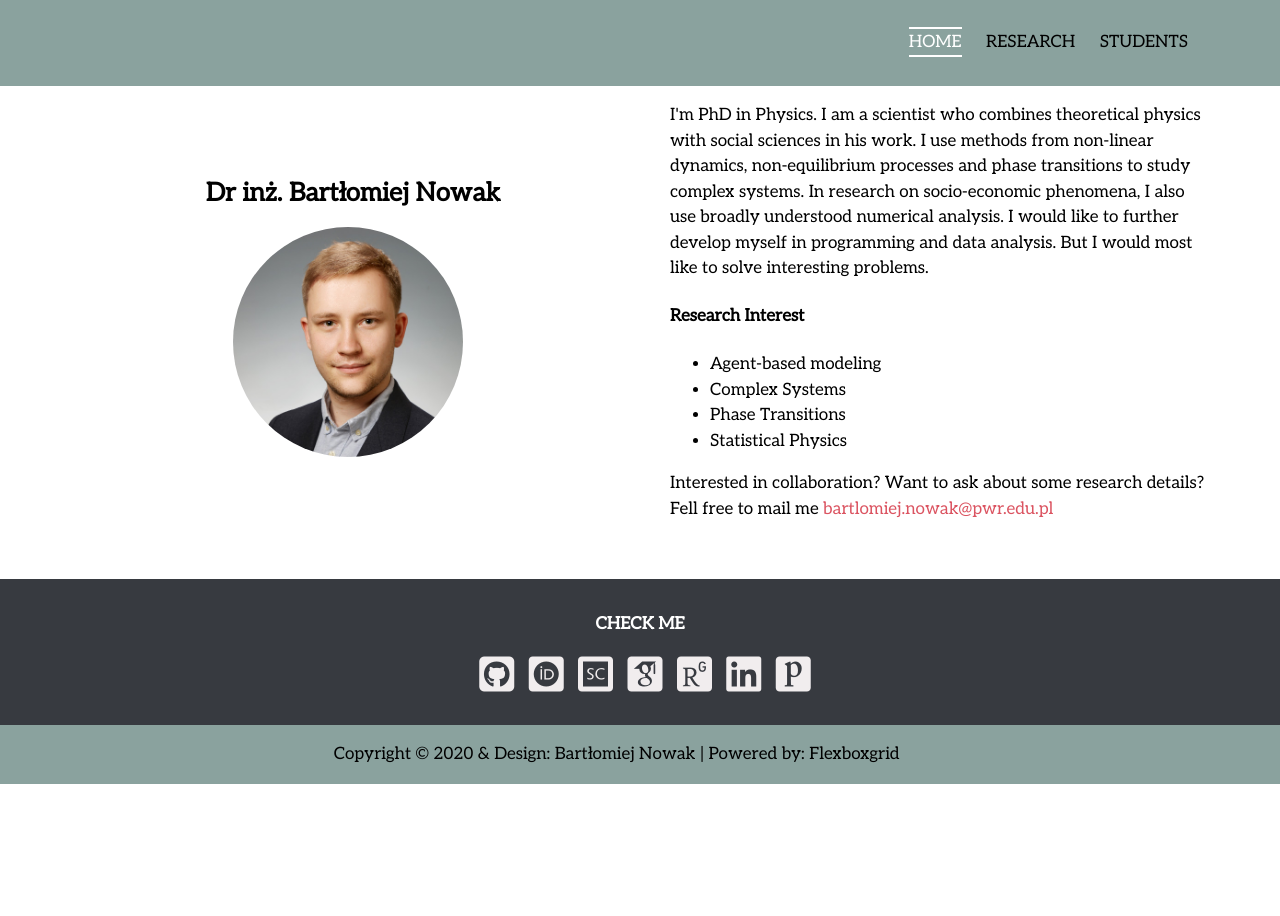
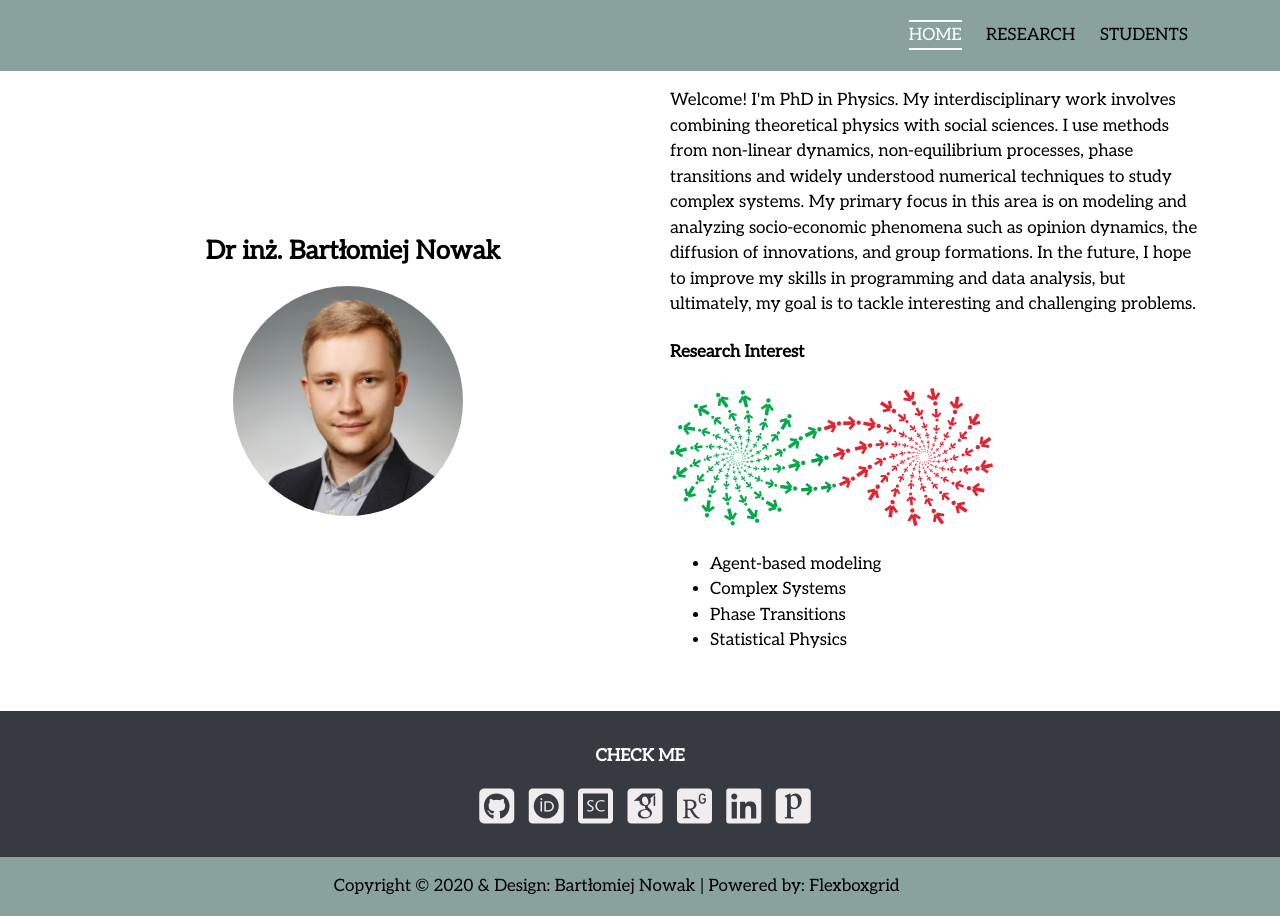
Before and after one commit to bartlomiejnowak94/bartlomiejnowak94.github.io, a PHP site: page / in a window 1280 px wide. Run offline with PHP 8.4, Linux system fonts and the light colour scheme; some libraries are stand-ins or nearby versions; some web fonts are replaced.

Commit message:
Navbar update

```diff
--- a/css/style.css
+++ b/css/style.css
@@ -49,30 +49,29 @@ body{
 /*----------------------------------------------------------------------------------------------------------------------------------------------------------------------------------------------------*/
 #main-header{
     border-bottom: 1px solid #8AA29E; /* ustawia linie pod headerem */
-    line-height: 3em; /* wysokość nagłówka */
+    line-height: 70px; /* wysokość nagłówka */
     background-color: #8AA29E; /* kolor tła nagłówka */
 }
 /* NAV BAR -------------------------------------------------------------------------------------------------------------------------------------------------------------------------------------------*/
 /*----------------------------------------------------------------------------------------------------------------------------------------------------------------------------------------------------*/
-#navbar{
+.navbar{
     text-transform:uppercase; /* ustawia wszystkie litery na dyże w menu */
 }
-#navbar li{
+.navbar a{
     display: inline;  /* wyświetlan menu w lini */
-    padding-right: 20px; /* dodaje padding z prawej */
-    list-style: none; /* usuwa bullet pointy */
-}
-#navbar a{
+    margin-right: 20px; /* dodaje padding z prawej */
     text-decoration: none; /* usuwa podświetlnie i podkreślenie */
     color: #000;
+    border-bottom: #8AA29E 2px solid; /* pojawia się biała linia pod */
+    border-top: #8AA29E 2px solid; /* i nad nim */
 }
-#navbar a{
+.navbar a{
     -webkit-transition: color 1s ease; /* każdy link w nagłówku ma miec przejscie kolorem 1 sekundę, gładkie */
     -moz-transition: color 1s ease;
     -o-transition: color 1s ease;
     transition: color 1s ease;
 }
-#navbar li.current a, #navbar a:hover{
+.navbar a.current, .navbar a:hover{
     color: #fff; /* kazdy link w nagłówku po najechaniu zmienia kolor na biały */
     border-bottom: #fff 2px solid; /* pojawia się biała linia pod */
     border-top: #fff 2px solid; /* i nad nim */
@@ -200,7 +180,7 @@ ul.submenu a.current{
     width: 250px; /* rozmiar zdjecia w company */
     padding: 0;
 }
-#company .ai{
+#company .ai, .fab{
     color: #F1EDEE;
     font-size: 40px;
     text-decoration: none;
@@ -303,7 +283,7 @@ ul.submenu a.current{
 }
 /* INDEX -------------------------------------------------------------------------------------------------------------*/
 .logo-index2{
-    width: 300px;
+    width: 60%;
 }
 .bucket-index{
     width: 95%;
--- a/index.html
+++ b/index.html
@@ -9,12 +9,12 @@
     <link rel="stylesheet" href="css/style.css">
     <link rel="stylesheet" href="css/academicons.min.css"/>
     <!-- JS SCRIPTS -->
+    <script src="js/DropDown.js"></script>
     <script src="https://kit.fontawesome.com/5a842aaa5f.js" crossorigin="anonymous"></script>
-    <script src="js/slideshow.js"></script>
     <script src="https://ajax.googleapis.com/ajax/libs/jquery/3.3.1/jquery.min.js"></script>
     <script src="js/smoothscroll.js"></script>
     <script src="js/to-top.js"></script>
-    <link rel="icon" type="image/x-icon" href="images/WPPT logo.svg">
+    <link rel="icon" type="image/x-icon" href="images/green.svg">
     <link href="https://fonts.googleapis.com/css2?family=Marcellus&display=swap" rel="stylesheet">
     <link href="https://fonts.googleapis.com/css2?family=Aleo&display=swap" rel="stylesheet">
     <!-- Global site tag (gtag.js) - Google Analytics -->
@@ -36,24 +36,14 @@
     <header id="main-header">
         <div class="container">
             <div class="row row-menu end-sm end-md end-lg center-xs middle-xs middle-sm middle-md middle-lg">
-                <div class="col-xs-8 col-sm-8 col-md-4 col-lg-4">
+                <div class="col-xs-7 col-sm-2 col-md-2 col-lg-2">
                 </div>
-                <div class="col-xs-4 col-sm-4 col-md-8 col-lg-8">
-                    <div class="dropdown">
-                        <input id="check01" type="checkbox" name="menu" />
-                        <label for="check01"><span class="fa fa-bars"></span></label>
-                        <ul class="submenu">
-                            <li><a class="current" href="index.html">Home</a></li>
-                            <li><a href="research.html">Research</a></li>
-                            <li><a href="students.html">Students</a></li>
-                        </ul>
-                    </div>
-                    <nav id="navbar">
-                        <ul>
-                            <li class="current"><a href="index.html">Home</a></li>
-                            <li><a href="research.html">Research</a></li>
-                            <li><a href="students.html">Students</a></li>
-                        </ul>
+                <div class="col-xs-5 col-sm-10 col-md-10 col-lg-10">
+                    <nav class = "navbar" id="NavBar">
+                        <a class="current" href="index.html">Home</a>
+                        <a href="research.html">Research</a>
+                        <a href="students.html">Students</a>
+                        <a href="javascript:void(0);" class="icon" onclick="DropDown()"><i class = "fa fa-bars fa-lg"></i></a>
                     </nav>
                 </div>
             </div>
@@ -68,15 +58,16 @@
                     <img class="img-fluid" src="images/profiles/Bartlomiej-Nowak.jpg" alt="">
                 </div>
                 <div class="col-xs-12 col-sm-6 col-md-6 col-lg-6 main-define">
-                    <p>I'm PhD in Physics. I am a scientist who combines theoretical physics with social sciences in his work. I use methods from non-linear dynamics, non-equilibrium processes and phase transitions to study complex systems. In research on socio-economic phenomena, I also use broadly understood numerical analysis. I would like to further develop myself in programming and data analysis. But I would most like to solve interesting problems.</p>
+                    <p>Welcome! I'm PhD in Physics. My interdisciplinary work involves combining theoretical physics with social sciences. I use methods from non-linear dynamics, non-equilibrium processes, phase transitions and widely understood numerical techniques to study complex systems. My primary focus in this area is on modeling and analyzing socio-economic phenomena such as opinion dynamics, the diffusion of innovations, and group formations. In the future, I hope to improve my skills in programming and data analysis, but ultimately, my goal is to tackle interesting and challenging problems.</p>
                     <h4>Research Interest</h4>
+                    <img class="logo-index2" src="images/spirale_kolor.svg" alt="agent-based-spirals">
                     <ul>
                         <li>Agent-based modeling</li>
                         <li>Complex Systems</li>
                         <li>Phase Transitions</li>
                         <li>Statistical Physics</li>
                     </ul>
-                    <p>Interested in collaboration? Want to ask about some research details? Fell free to mail me <a href="mailto:bartlomiej.nowak@pwr.edu.pl">bartlomiej.nowak@pwr.edu.pl</a></p>
+
                 </div>
             </div>
         </div>
@@ -92,10 +83,10 @@
                         <li><i class="fa fa-map"></i> Wybrzeże Wyspiańskiego 27 <br> 50-370 Wrocław, Poland</li>
                     </ul>
                 </div> -->
-                <!-- <div class="col-xs-12 col-sm-4 col-md-4 col-lg-4">
-                    <p><a href="https://wppt.pwr.edu.pl/"><img class="logo-index2" src="images/WPPT logo_biale_cale.svg" alt=""></a></p>
+                <!-- <div class="col-xs-12 col-sm-6 col-md-6 col-lg-6">
+                    <p><a href="https://wppt.pwr.edu.pl/"><img class="logo-index2" src="images/spirale_biale.svg" alt=""></a></p>
                 </div> -->
-                <div class="col-xs-12 col-sm-12 col-md-12 col-lg-12">
+                <div class="col-xs-12 col-sm-12 col-md-6 col-lg-6">
                     <h4>CHECK Me</h4>
                     <p>
                         <a href="https://github.com/bartlomiejnowak94" title="Github"><i class="fab fa-github-square"></i></a>
```
Also changed, not shown: other parts of css/style.css (+47 -66 lines), js/DropDown.js (added, +8 -0 lines), research.html (+7 -17 lines), students.html (+7 -17 lines), images/green.svg (added), images/spirale_biale.svg (added), images/spirale_kolor.svg (added). Lines whose indentation alone changed are shown as unchanged.
